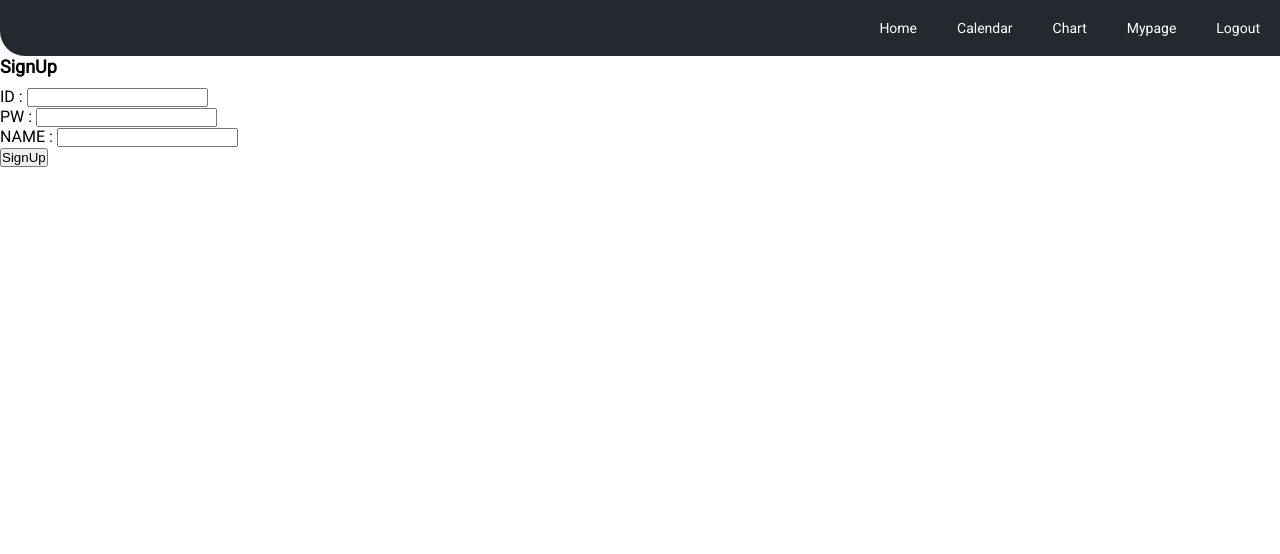
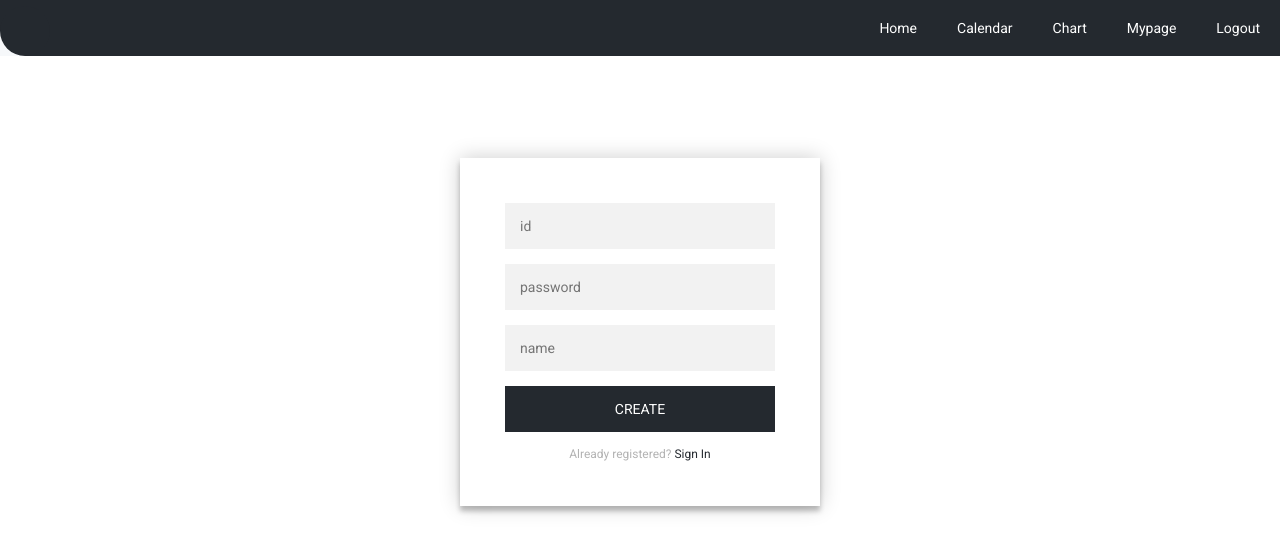
Before and after one commit to djLee77/body-diary, a React (Create React App) app: page /signup in a window 1280 px wide. Shown: the top 554 px of the page. Built offline with nearby package versions, Linux system fonts and the light colour scheme; no server answers.

Commit message:
로그인/회원가입 css적용

```diff
--- /dev/null
+++ b/src/components/Login.css
@@ -0,0 +1,98 @@
+@import url(https://fonts.googleapis.com/css?family=Roboto:300);
+
+.login-page {
+  width: 360px;
+  padding: 8% 0 0;
+  margin: auto;
+}
+.form {
+  position: relative;
+  z-index: 1;
+  background: #FFFFFF;
+  max-width: 360px;
+  margin: 0 auto 100px;
+  padding: 45px;
+  text-align: center;
+  box-shadow: 0 0 20px 0 rgba(0, 0, 0, 0.2), 0 5px 5px 0 rgba(0, 0, 0, 0.24);
+}
+.form input {
+  font-family: "Roboto", sans-serif;
+  outline: 0;
+  background: #f2f2f2;
+  width: 100%;
+  border: 0;
+  margin: 0 0 15px;
+  padding: 15px;
+  box-sizing: border-box;
+  font-size: 14px;
+}
+.form button {
+  font-family: "Roboto", sans-serif;
+  text-transform: uppercase;
+  outline: 0;
+  background: #24292f;
+  width: 100%;
+  border: 0;
+  padding: 15px;
+  color: #FFFFFF;
+  font-size: 14px;
+  -webkit-transition: all 0.3 ease;
+  transition: all 0.3 ease;
+  cursor: pointer;
+}
+.form button:hover,.form button:active,.form button:focus {
+  background: #24292f;
+}
+.form .message {
+  margin: 15px 0 0;
+  color: #b3b3b3;
+  font-size: 12px;
+}
+.form .message a {
+  color: #24292f;
+  text-decoration: none;
+}
+
+.container {
+  position: relative;
+  z-index: 1;
+  max-width: 300px;
+  margin: 0 auto;
+}
+.container:before, .container:after {
+  content: "";
+  display: block;
+  clear: both;
+}
+.container .info {
+  margin: 50px auto;
+  text-align: center;
+}
+.container .info h1 {
+  margin: 0 0 15px;
+  padding: 0;
+  font-size: 36px;
+  font-weight: 300;
+  color: #1a1a1a;
+}
+.container .info span {
+  color: #4d4d4d;
+  font-size: 12px;
+}
+.container .info span a {
+  color: #000000;
+  text-decoration: none;
+}
+.container .info span .fa {
+  color: #EF3B3A;
+}
+.login_body {
+  background: #FFFFFF; /* fallback for old browsers */
+  background: #FFFFFF;
+  background: linear-gradient(90deg, #FFFFFF 0%, #FFFFFF 50%);
+
+  font-family: "Roboto", sans-serif;
+  -webkit-font-smoothing: antialiased;
+  -moz-osx-font-smoothing: grayscale;
+  height: 100vb;
+}
--- a/src/components/Login.js
+++ b/src/components/Login.js
@@ -1,6 +1,8 @@
 import React, { useState, useEffect } from "react";
 import axios from "axios";
-import { useNavigate } from "react-router-dom";
+import { Link, useNavigate } from "react-router-dom";
+import "./Login.css";
+
 function Login() {
   const [inputId, setInputId] = useState("");
   const [inputPw, setInputPw] = useState("");
@@ -17,9 +19,9 @@ function Login() {
     setInputPw(e.target.value);
   };
 
-  const onClickSignUp = (e) => {
-    navigate('/signup');
-  };
+  // const onClickSignUp = (e) => {
+  //   navigate("/signup");
+  // };
 
   // login 버튼 클릭 이벤트
   const onClickLogin = () => {
@@ -41,8 +43,8 @@ function Login() {
         if (localStorage.getItem("isLogin") === "true") {
           console.log("Login success");
           localStorage.setItem("userid", inputId);
-          navigate('/');
-        }else{
+          navigate("/calendar");
+        } else {
           alert("ID 혹은 Password를 확인해주세요.");
         }
       })
@@ -63,33 +65,30 @@ function Login() {
   );
 
   return (
-    <div>
-      <h2>Login</h2>
-      <div>
-        <label htmlFor="input_id">ID : </label>
+    <div className="login_body">
+      <div class="login-page">
+        <div class="form">
+          <form class="login-form">
             <input
               type="text"
-          name="input_id"
+              placeholder="username"
               value={inputId}
               onChange={handleInputId}
             />
-      </div>
-      <div>
-        <label htmlFor="input_pw">PW : </label>
             <input
               type="password"
-          name="input_pw"
+              placeholder="password"
               value={inputPw}
               onChange={handleInputPw}
             />
+            <button type="button" onClick={onClickLogin}>
+              login
+            </button>
+            <p class="message">
+              Not registered? <Link to={'/signup'}>Create an account</Link>
+            </p>
+          </form>
         </div>
-      <div>
-        <button type="button" onClick={onClickLogin}>
-          Login
-        </button>
-        <button type="button" onClick={onClickSignUp}>
-          SignUp
-        </button>
       </div>
     </div>
   );
--- a/src/components/SignUp.js
+++ b/src/components/SignUp.js
@@ -1,6 +1,7 @@
 import React, { useState, useEffect } from "react";
 import axios from "axios";
-import { useNavigate } from "react-router-dom";
+import {Link, useNavigate } from "react-router-dom";
+import "./Login.css"
 
 function SignUp() {
   const [inputId, setInputId] = useState("");
@@ -21,22 +22,26 @@ function SignUp() {
     setInputName(e.target.value);
   };
 
+  // const onClickSignIn = () =>{
+  //   navigate("/login");
+  // }
+
   // 회원가입 버튼 클릭 이벤트
   const onClickSignUp = () => {
     console.log("click SignUp");
     const data = {
-      userid : inputId,
-      password : inputPw,
-      name : inputName
-    }
-
-    axios.post("http://localhost:3001/register", data)
+      userid: inputId,
+      password: inputPw,
+      name: inputName,
+    };
+    axios
+      .post("http://localhost:3001/register", data)
       .then((response) => {
         console.log(response.data);
-        if(response.data.success === true){
+        if (response.data.success === true) {
           alert("회원가입에 성공했습니다!");
-          navigate('/login');
-        }else{
+          navigate("/login");
+        } else {
           alert("이미 존재하는 회원정보입니다.");
         }
       })
@@ -60,7 +65,7 @@ function SignUp() {
 
   return (
     <div>
-      <h2>SignUp</h2>
+      {/* <h2>SignUp</h2>
       <div>
         <label htmlFor="input_id">ID : </label>
         <input
@@ -92,6 +97,40 @@ function SignUp() {
         <button type="button" onClick={onClickSignUp}>
           SignUp
         </button>
+      </div> */}
+
+      <div class="login-page">
+        <div class="form">
+          <form class="register-form">
+            <input
+              type="text"
+              name="input_id"
+              value={inputId}
+              onChange={handleInputId}
+              placeholder="id"
+            />
+            <input
+              type="password"
+              name="input_pw"
+              value={inputPw}
+              onChange={handleInputPw}
+              placeholder="password"
+            />
+            <input
+              type="name"
+              name="input_name"
+              value={inputName}
+              onChange={handleInputName}
+              placeholder="name"
+            />
+            <button type="button" onClick={onClickSignUp}>
+              create
+            </button>
+            <p class="message">
+              Already registered? <Link to = {'/login'}>Sign In</Link>
+            </p>
+          </form>
+        </div>
       </div>
     </div>
   );
```
Lines whose indentation alone changed are shown as unchanged.
